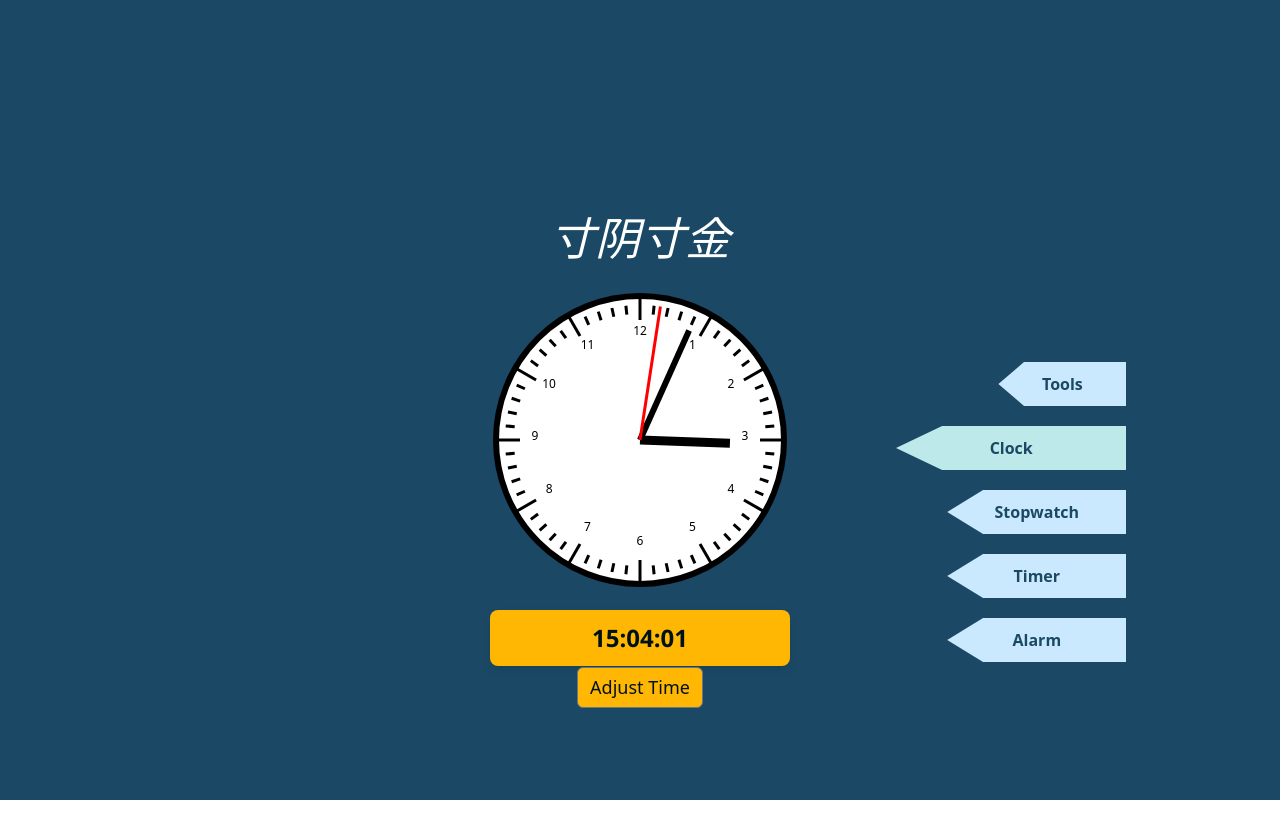
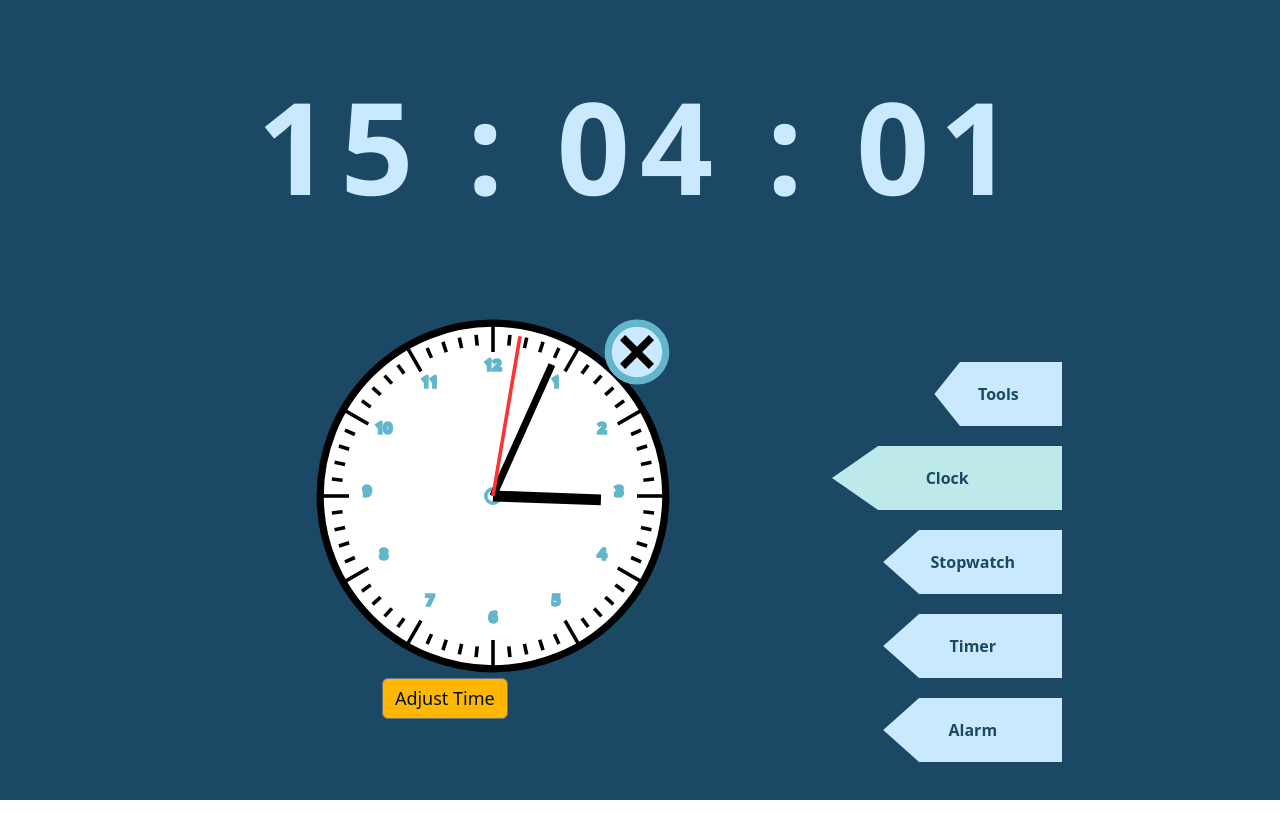
Before and after one commit to xvlincaigou/clock, a React (Create React App) app: page / in a window 1280 px wide. Shown: the top 838 px of the page. Before the commit the page ends 800 px from the top, so only its background shows below. Built offline with nearby package versions, Linux system fonts and the light colour scheme.

Commit message:
完成了大部分的总的UI设计，在clock部分还要做一些事情。

```diff
--- a/package.json
+++ b/package.json
@@ -1,10 +1,4 @@
 {
-
-
-
-
-
-
   "name": "clock",
   "version": "0.1.0",
   "private": true,
--- a/src/App.css
+++ b/src/App.css
@@ -17,17 +17,18 @@
 .mode-buttons {
   width: 20vw;
   position: absolute;
-  right: 12vw;
+  right: 17vw;
   top: 44vh;
   display: flex;
   flex-direction: column;
   align-items: flex-end;
+  z-index: 1;
 }
 
 .mode-buttons button {
   width: 14vw;
   margin: 10px 0;
-  padding: 10px 20px;
+  padding: 20px 20px;
   font-size: 16px;
   cursor: pointer;
   transition: transform 0.2s, box-shadow 0.2s;
@@ -64,7 +65,7 @@
 .mode-buttons .btn-tools {
   width: 10vw;
   margin: 10px 0;
-  padding: 10px 20px;
+  padding: 20px 20px;
   font-size: 16px;
   cursor: pointer;
   transition: transform 0.2s, box-shadow 0.2s;
@@ -80,44 +81,11 @@
   text-align: center;
 }
 
-.clock-container {
-  width: 300px;
-  height: 300px;
-  margin: auto;
+.components-container {
+  height: 90vh;
+  width: 70%;
   position: relative;
-  user-select: none;
-}
-
-.clock-face {
-  width: 100%;
-  height: 100%;
-}
-
-.hour-hand,
-.minute-hand,
-.second-hand {
-  transform-origin: 50% 50%;
-  transition: transform 0.5s ease-in-out;
-}
-
-.digital-time {
-  font-family: 'Segoe UI', Tahoma, Geneva, Verdana, sans-serif;
-  font-size: 24px;
-  font-weight: bold;
-  color: #001219;
-  text-align: center;
-  padding: 10px;
-  margin-top: 20px;
-  background-color: #ffb703;
-  border-radius: 8px;
-  box-shadow: 0 4px 8px rgba(0, 0, 0, 0.1);
-}
-
-.title {
-  font-family: 'Segoe UI', Tahoma, Geneva, Verdana, sans-serif;
-  font-style: italic;
-  font-size: 45px;
-  margin-bottom: 25px;
+  z-index: 0;
 }
 
 .btn-secondary {
--- a/src/App.js
+++ b/src/App.js
@@ -17,7 +17,6 @@ function App() {
   return (
     <div className="App">
       <header className="App-header">
-        <h1 className="title">寸阴寸金</h1>
         <div className="mode-buttons">
           <button
             className={'btn-tools'}
--- /dev/null
+++ b/src/Clock.css
@@ -0,0 +1,38 @@
+.clock-container {
+    width: 60vh;
+    height: 70vw;
+    margin: 8vh auto 0 1vw;
+    position: relative;
+    user-select: none;
+  }
+
+  .clock-face {
+    width: 45vw;
+    height: 45vh;
+    stroke: #62b6cb;
+    fill: #cae9ff;
+  }
+
+  .hour-hand,
+  .minute-hand,
+  .second-hand {
+    transform-origin: 50% 50%;
+    transition: transform 0.5s ease-in-out;
+    stroke: #000000;
+  }
+
+  .second-hand {
+    stroke: #ff3131;
+  }
+
+  .digital-time {
+    top: 10vh;
+    font-family: 'Segoe UI', Tahoma, Geneva, Verdana, sans-serif;
+    font-size: 10vw;
+    font-weight: bold;
+    color: #cae9ff;
+    text-align: center;
+    padding: 10px;
+    border-radius: 8px;
+    letter-spacing: 10px;
+  }
--- a/src/Clock.js
+++ b/src/Clock.js
@@ -1,4 +1,5 @@
 import React, { useState, useEffect, useRef } from 'react';
+import './Clock.css';
 
 const Clock = ({ mode }) => {
   const calculateAngles = (date, offset) => {
@@ -104,9 +105,10 @@ const Clock = ({ mode }) => {
           second: (prevAngles.second + secondOffset + 360) % 360,
         };
 
-        const multiplier = hand === 'hour' ? 60000 : hand === 'minute' ? 5000 : (500 / 6);
+        const multiplier =
+          hand === 'hour' ? 60000 : hand === 'minute' ? 5000 : 500 / 6;
         appendedOffset.current += angleDiff * multiplier;
-        console.log(appendedOffset, "new!");
+        console.log(appendedOffset, 'new!');
         return newAngles;
       });
     };
@@ -123,16 +125,18 @@ const Clock = ({ mode }) => {
   const formatTime = () => {
     const date = new Date();
     const time = new Date(date.getTime() + offset);
-    return `${time.getHours().toString().padStart(2, '0')}:${time
+    return `${time.getHours().toString().padStart(2, '0')} : ${time
       .getMinutes()
       .toString()
-      .padStart(2, '0')}:${time.getSeconds().toString().padStart(2, '0')}`;
+      .padStart(2, '0')} : ${time.getSeconds().toString().padStart(2, '0')}`;
   };
 
-  if (mode !== 'clock') return null;
+  if (mode !== 'clock')
+    return <div className="digital-time">{formatTime()}</div>;
 
   return (
     <div>
+      <div className="digital-time">{formatTime()}</div>
       <div className="clock-container">
         <svg className="clock-face" viewBox="0 0 100 100">
           <circle
@@ -143,6 +147,22 @@ const Clock = ({ mode }) => {
             strokeWidth="2"
             fill="white"
           />
+          <circle cx="50" cy="50" r="2" fill="white" />
+          <g transform="translate(90, 10)">
+            <circle
+              cx="0"
+              cy="0"
+              r="8"
+              fill="#cae9ff"
+              stroke="#62b6cb"
+              strokeWidth="2"
+            />
+            <path
+              d="M-4,-4 L4,4 M-4,4 L4,-4"
+              stroke="#000000"
+              strokeWidth="2"
+            />
+          </g>
           {[...Array(60)].map((_, i) => (
             <line
               key={i}
@@ -200,14 +220,19 @@ const Clock = ({ mode }) => {
             onMouseDown={e => handleMouseDown('second', e)}
           />
         </svg>
-        <div className="digital-time">{formatTime()}</div>
         <button
           className="btn btn-secondary"
           onClick={() => {
             if (isAdjusting) {
-              console.log(appendedOffset.current, "appendedOffset");
-              const newOffset = offset + appendedOffset.current - (new Date() - adjustBeginTime);
-              console.log(newOffset, "newOffset!!!!!!!!!!!!!!!!!!!!!!!!!!!!!!!!!!!!!!!!!!!!!!!!!!!!");
+              console.log(appendedOffset.current, 'appendedOffset');
+              const newOffset =
+                offset +
+                appendedOffset.current -
+                (new Date() - adjustBeginTime);
+              console.log(
+                newOffset,
+                'newOffset!!!!!!!!!!!!!!!!!!!!!!!!!!!!!!!!!!!!!!!!!!!!!!!!!!!!'
+              );
               setOffset(newOffset);
               appendedOffset.current = 0;
             } else {
```
